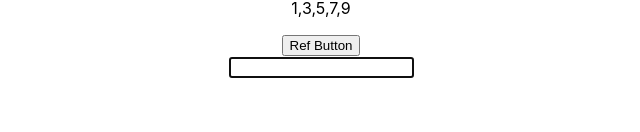
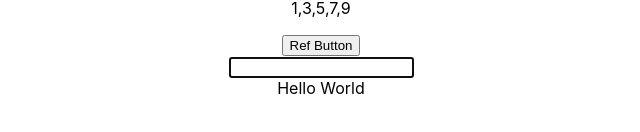
Before and after one commit to nagajayasree/2021, a React (Create React App) app: page / in a window 1280 px wide. Shown: the part 546-678 px from the top of the page, without its empty margins (319-959 px from the left). Built offline with nearby package versions, Linux system fonts and the light colour scheme.

Commit message:
added new

```diff
--- a/src/App.tsx
+++ b/src/App.tsx
@@ -18,6 +18,7 @@ import { Student, Book, Book2 } from "./topics/context2";
 import { Person, Person2, PersonProps } from "./topics/context3";
 import { GetPrimes } from "./exercises/primeNumbers";
 import { Input, FancyButton } from "./topics/forwardRef";
+import { CapEachWord } from "./exercises/capEachWord";
 
 function App() {
   return (
@@ -63,6 +64,7 @@ function App() {
       <GetPrimes inputArr={[1, 2, 3, 4, 5, 6, 7, 8, 9, 10]} />
       <FancyButton type={"button"}>Ref Button</FancyButton>
       <Input />
+      <CapEachWord str={"hello world"} />
     </div>
   );
 }
--- /dev/null
+++ b/src/exercises/capEachWord.tsx
@@ -0,0 +1,16 @@
+interface InputStr {
+  str: string;
+}
+export const CapEachWord = ({ str }: InputStr) => {
+  let words = str.split(" ");
+  console.log(words);
+  let upperCase = [];
+  let output = "";
+  for (let i = 0; i < words.length; i++) {
+    upperCase.push(
+      words[i].charAt(0).toUpperCase() + words[i].slice(1, words[i].length)
+    );
+  }
+  output = upperCase.join(" ");
+  return <div>{output}</div>;
+};
```
Also changed, not shown: 1 other file (tests, documents, lock files or other folders).
